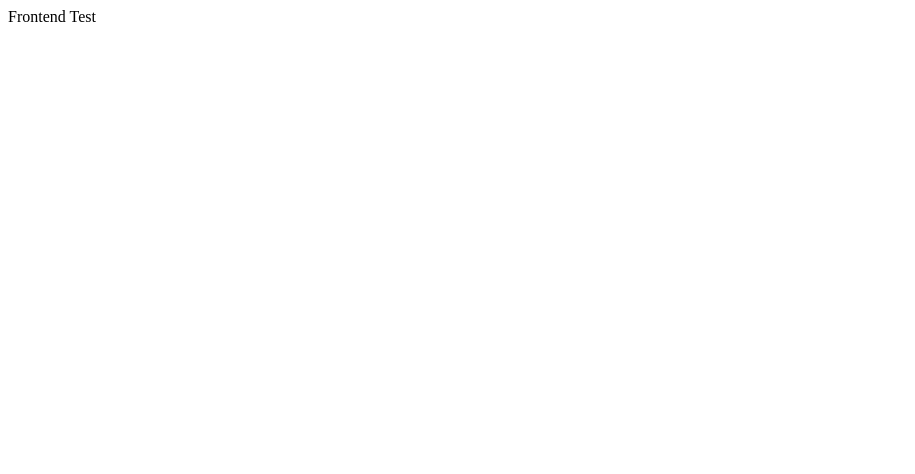
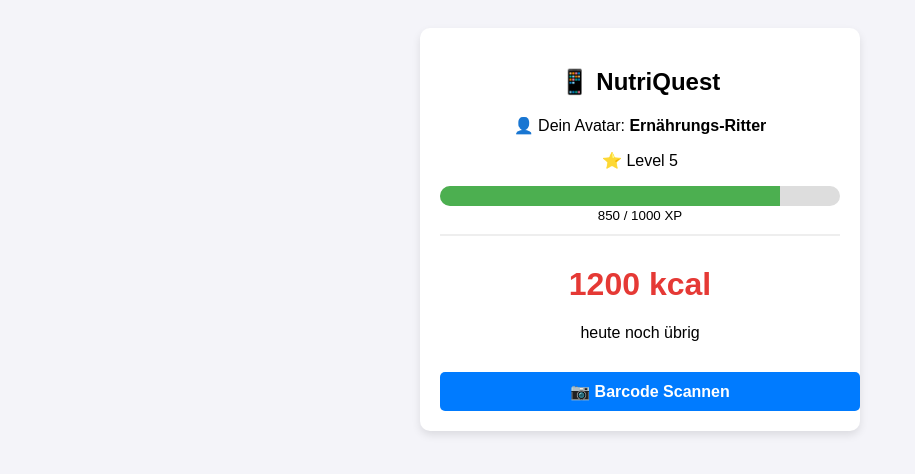
Before and after one commit to danellidesign/nutriquest, a website: page src/frontend/index.html in a window 1280 px wide. Shown: the whole page, without its empty margins (0-915 px from the left). Drawn offline with Linux system fonts and the light colour scheme.

Commit message:
Added a little bit of styling and some divs to frontend

```diff
--- a/src/frontend/index.html
+++ b/src/frontend/index.html
@@ -4,8 +4,33 @@
     <meta charset="UTF-8">
     <meta name="viewport" content="width=device-width, initial-scale=1.0">
     <title>NutriQuest</title>
+    <style>
+        body { font-family: Arial, sans-serif; background-color: #f4f4f9; padding: 20px; }
+        .app-container { max-width: 400px; margin: 0 auto; background: white; padding: 20px; border-radius: 10px; box-shadow: 0 4px 8px rgba(0,0,0,0.1); }
+        .header { text-align: center; border-bottom: 2px solid #eee; padding-bottom: 10px; margin-bottom: 20px; }
+        .xp-bar { background: #ddd; border-radius: 10px; height: 20px; overflow: hidden; margin-top: 10px; }
+        .xp-fill { background: #4caf50; width: 85%; height: 100%; }
+        .btn { display: block; width: 100%; padding: 10px; background: #007bff; color: white; text-align: center; text-decoration: none; border-radius: 5px; margin-top: 20px; font-weight: bold; }
+    </style>
 </head>
 <body>
-Frontend Test
+    <div class="app-container">
+        <div class="header">
+            <h2>📱 NutriQuest</h2>
+            <p>👤 Dein Avatar: <strong>Ernährungs-Ritter</strong></p>
+            <p>⭐ Level 5</p>
+            <div class="xp-bar">
+                <div class="xp-fill"></div>
+            </div>
+            <small>850 / 1000 XP</small>
+        </div>
+
+        <div style="text-align: center; margin: 30px 0;">
+            <h1 style="color: #e53935;">1200 kcal</h1>
+            <p>heute noch übrig</p>
+        </div>
+
+        <a href="#" class="btn" id="scanBtn">📷 Barcode Scannen</a>
+    </div>
 </body>
 </html>
```
